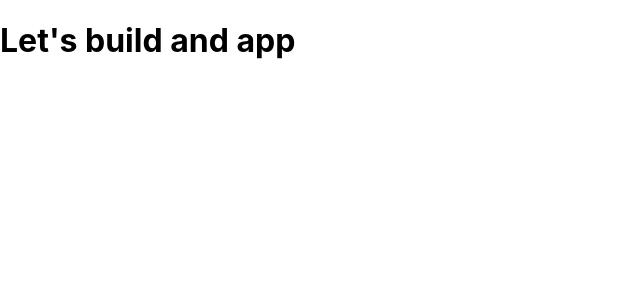
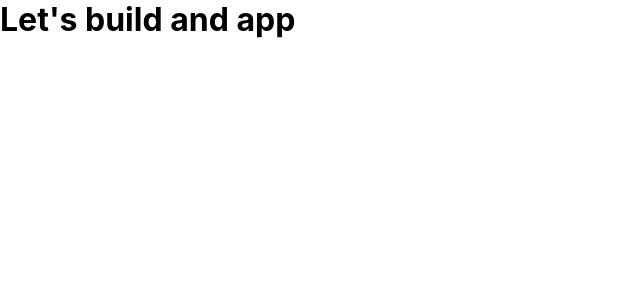
Before and after one commit to exjade/react-gmail-clone, a React (Create React App) app: page / in a window 1280 px wide. Shown: the top 300 px of the page, without its empty margins (0-640 px from the left). Built offline with nearby package versions, Linux system fonts and the light colour scheme.

Commit message:
cleanup folders

```diff
--- a/src/features/counterSlice.js
+++ b/src/features/counterSlice.js
@@ -1,5 +1,4 @@
 import { createAsyncThunk, createSlice } from '@reduxjs/toolkit';
-import { fetchCount } from './counterAPI';
 
 const initialState = {
   value: 0,
--- a/src/index.css
+++ b/src/index.css
@@ -1,3 +1,8 @@
+*
+{
+  margin: 0;
+}
+
 body {
   margin: 0;
   font-family: -apple-system, BlinkMacSystemFont, 'Segoe UI', 'Roboto', 'Oxygen',
```
